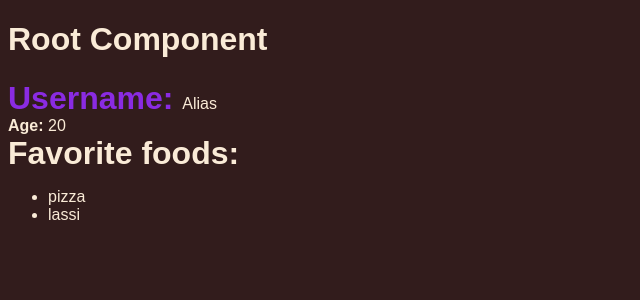
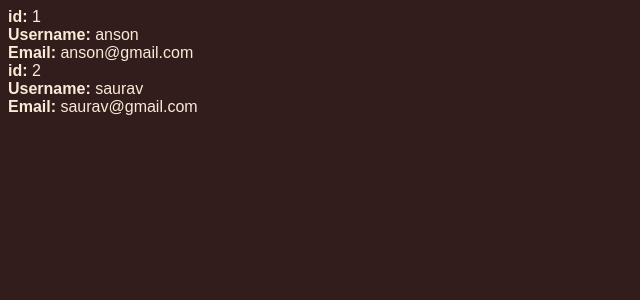
Before and after one commit to sauravcell/react-project, a React (Vite) app: page / in a window 1280 px wide. Shown: the top 300 px of the page, without its empty margins (0-640 px from the left). Built offline with nearby package versions, Linux system fonts and the light colour scheme.

Commit message:
completed dynamic rendering list and array.

```diff
--- a/src/app.jsx
+++ b/src/app.jsx
@@ -1,36 +1,31 @@
-// import PropTypes from 'prop-types'
-import { UserProfile } from "./components/UserProfile"
+import { UserDetails } from "./components/UserDetails"
+
 
 export default function App() {
-	const callMe = () => {
-		console.log("Running callMe");
-	};
-	console.log('Output');
-
-	return (
-		<>
-
-			<h1>Root Component</h1>
-			<UserProfile
-				username="Alias"
-				age={20}
-				isLoggedIn={true}
-				favoriteFoods={[
+	const mockUsers = [		//consider it to be json returned by api call
 		{
-						item: 'pizza',
 			id: 1,
+			username: "anson",
+			email: "anson@gmail.com",
 		},
 		{
-						item: 'lassi',
 			id: 2,
+			username:"saurav",
+			email: "saurav@gmail.com"
 		}
-				]}
-				callMe={callMe}
-			/>
+	]
 
 
-		</>
-
+//mockUser is converted to jsx from json
+	return (
+		<div>
+			{mockUsers.map(
+				(user)=>{
+					return(
+						<UserDetails key={user.id} user={user} />
 					)
-
 				}
+			)}
+		</div>
+	)
+}
--- /dev/null
+++ b/src/components/UserDetails.jsx
@@ -0,0 +1,25 @@
+import PropTypes from "prop-types"
+
+export function UserDetails({user}) {
+	return (
+		<div>
+			<b>id: </b>
+			<span>{user.id}</span>
+			<br/>
+			<b>Username: </b>
+			<span>{user.username}</span>
+			<br />
+			<b>Email: </b>
+			<span>{user.email}</span>
+			<br />
+		</div>
+	)
+}
+
+UserDetails.propTypes={
+	user: PropTypes.shape({
+		id: PropTypes.number.isRequired,
+		username: PropTypes.string.isRequired,
+		email: PropTypes.string.isRequired,
+	})
+}
--- a/src/components/UserFavoriteFoods.jsx
+++ /dev/null
@@ -1,14 +0,0 @@
-import { createElement } from "react" //old way of  creating element in react
-import styles from "./users.module.scss"
-
-
-export function UserFavoriteFood(props) {
-	return createElement('section', null,
-
-		<span  className={styles.foodsTitle}>Favorite foods:</span>,
-		<ul>
-			<li>{props.favoriteFoods[0].item}</li>
-			<li>{props.favoriteFoods[1].item}</li>
-		</ul>
-	)
-}
--- a/src/components/UserProfile.jsx
+++ /dev/null
@@ -1,53 +0,0 @@
-import PropTypes from 'prop-types'
-import { UserFavoriteFood } from "./UserFavoriteFoods"
-import { UserUsername } from "./UserUsername"
-
-export function UserProfile(props) {
-	// console.log({ 'printing props': props });
-	// props.callMe();
-	return (
-		<>
-			<UserUsername username={props.username} />
-			<br></br>
-			<b>Age: </b>
-			<span>{props.age}</span>
-			<UserFavoriteFood favoriteFoods={props.favoriteFoods} />
-			{/* <b>Session: </b>
-			<span>{props.isLoggedIn}</span> */}
-
-		</>
-	)
-
-
-}
-
-UserProfile.propTypes = {
-	username: PropTypes.string.isRequired,
-	age: PropTypes.number.isRequired,
-	callMe: PropTypes.func.isRequired,
-	isLoggedIn: PropTypes.bool,
-	favoriteFoods: PropTypes.arrayOf(		//can use only array to check if arra is passed & arrayOf also chks the content of array
-		PropTypes.shape({
-			item: PropTypes.string.isRequired,
-			id: PropTypes.number.isRequired
-		})
-	),
-
-}
-
-// UserProfile.PropTypes={
-// 	props.username: PropTypes.string.isRequired
-// 	// age: PropTypes.number.isRequired
-
-// }
-
-// username: PropTypes.string.isRequired,
-// 	age: PropTypes.number.isRequired,
-// 	callMe: PropTypes.func.isRequired,
-// 	isLoggedIn: PropTypes.bool,
-// favoriteFoods: PropTypes.arrayOf(
-// 	PropTypes.shape({
-// 		name: PropTypes.string.isRequired,
-// 		id: PropTypes.string.isRequired,
-// 	})
-// )
--- a/src/components/UserUsername.jsx
+++ /dev/null
@@ -1,9 +0,0 @@
-import styles from "./styles.module.css"
-export function UserUsername(props) {
-	return (
-		<>
-			<b className={styles.username}>Username: </b>
-			<span>{props.username}</span>
-		</>
-	)
-}
--- a/src/components/styles.module.css
+++ /dev/null
@@ -1,4 +0,0 @@
-.username{
-	font-size: 32px;
-	color:blueviolet;
-}
--- a/src/components/users.module.scss
+++ /dev/null
@@ -1,5 +0,0 @@
-.foodsTitle{
-	font-weight:bold;
-	font-size: 32px;
-
-}
```
Lines whose indentation alone changed are shown as unchanged.
